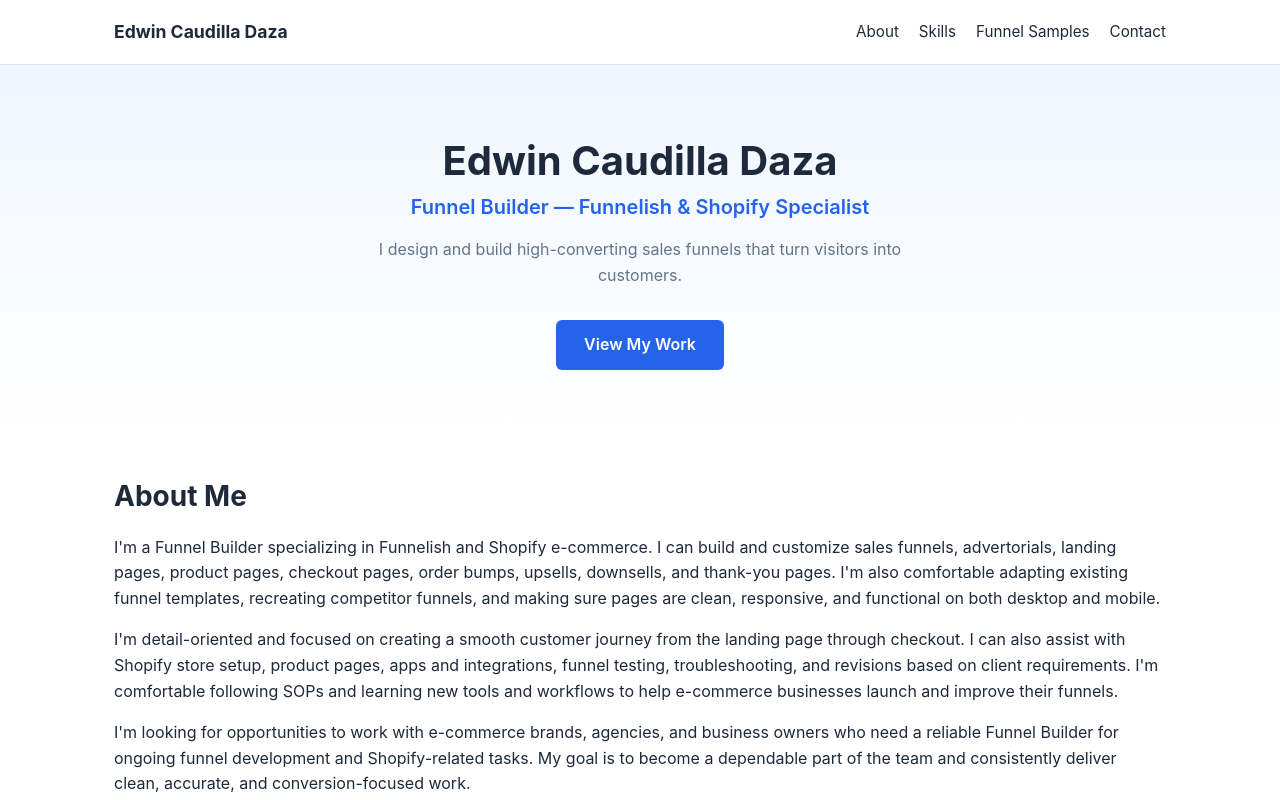
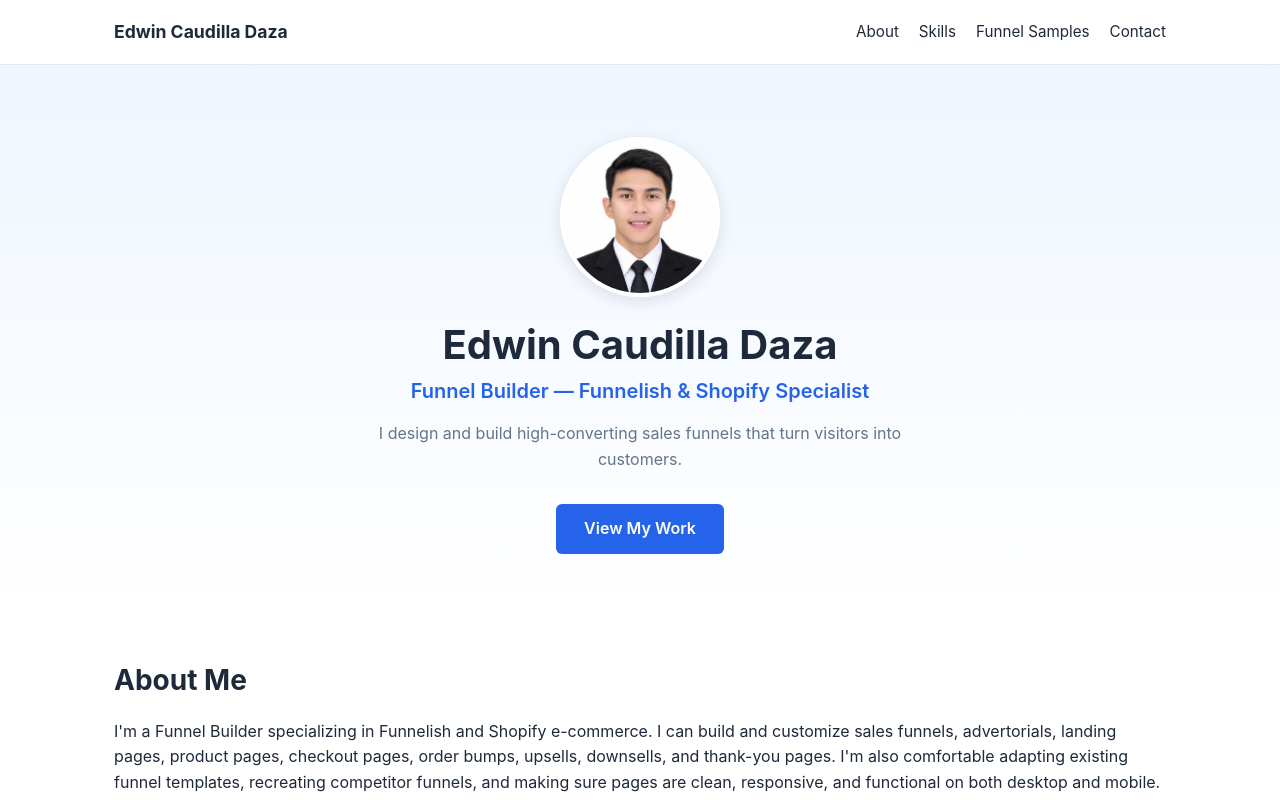
Before and after one commit to jerickpsalinas/edwin-portfolio, a Next.js app: page / in a window 1280 px wide. Shown: the top 800 px of the page. Built offline with nearby package versions, Linux system fonts and the light colour scheme.

Commit message:
Add profile photo to hero section
Co-Authored-By: Claude Sonnet 5 <noreply@anthropic.com>
Claude-Session: https://claude.ai/code/session_015rieCaoQeQoag5odJRnLEi

```diff
--- a/app/globals.css
+++ b/app/globals.css
@@ -88,6 +88,16 @@ nav a:hover {
   padding: 72px 0 56px;
   text-align: center;
   background: linear-gradient(180deg, #eff6ff 0%, #ffffff 100%);
+}
+
+.hero-photo {
+  width: 160px;
+  height: 160px;
+  border-radius: 50%;
+  object-fit: cover;
+  margin: 0 auto 24px;
+  border: 4px solid #fff;
+  box-shadow: 0 4px 16px rgba(15, 23, 42, 0.12);
 }
 
 .hero h1 {
@@ -261,6 +271,11 @@ nav a:hover {
     padding: 56px 0 40px;
   }
 
+  .hero-photo {
+    width: 120px;
+    height: 120px;
+  }
+
   .section {
     padding: 40px 0;
   }
--- a/app/page.js
+++ b/app/page.js
@@ -15,6 +15,13 @@ export default function Home() {
 
       <section className="hero">
         <div className="container">
+          <img
+            className="hero-photo"
+            src="/images/edwin-photo.webp"
+            alt="Edwin Caudilla Daza"
+            width={160}
+            height={160}
+          />
           <h1>Edwin Caudilla Daza</h1>
           <p className="tagline">Funnel Builder — Funnelish &amp; Shopify Specialist</p>
           <p className="hero-desc">
```
Also changed, not shown: public/images/edwin-photo.webp (added).
